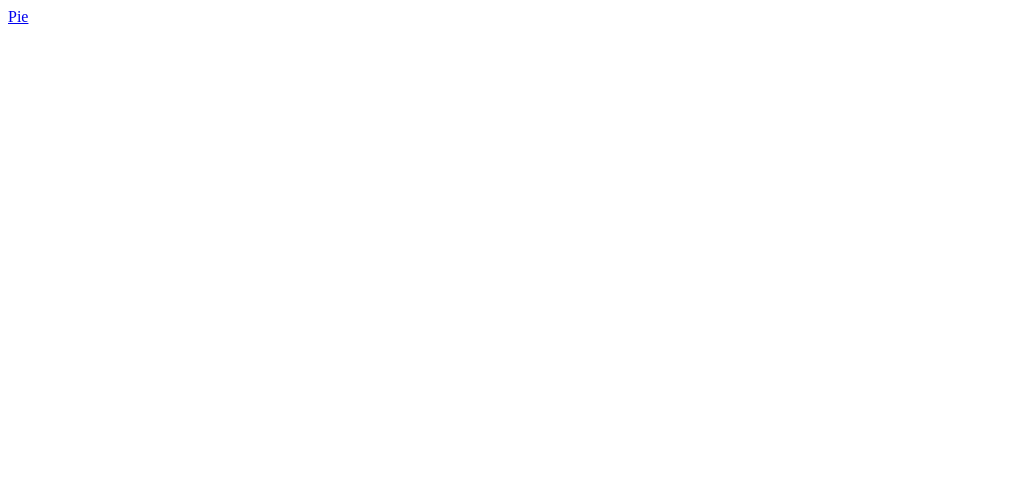
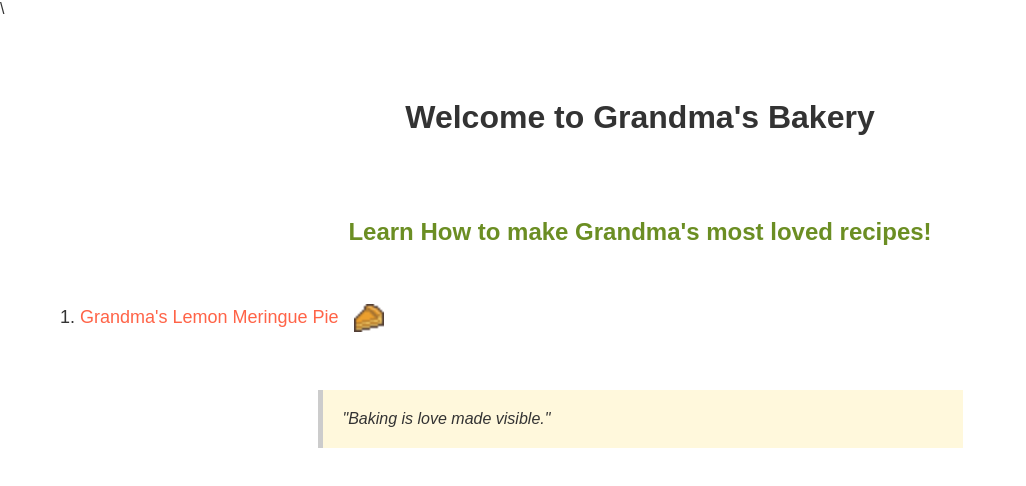
Before and after one commit to Nhtoi/Nhtoi.github.io, a plain HTML site: page csc372-hw/hw2/index.html in a window 1280 px wide. Shown: the whole page, without its empty margins (0-1026 px from the left). Drawn offline with Linux system fonts and the light colour scheme.

Commit message:
Finished Hw2

```diff
--- a/csc372-hw/hw2/index.css
+++ b/csc372-hw/hw2/index.css
@@ -1,3 +1,63 @@
-body{
+body {
+    font-family: 'Arial', sans-serif;
+    background-color: white;
+    color: #333;
+    margin: 0;
+    padding: 0;
+}
 
+h1 {
+    text-align: center;
+    background-color: white;
+    padding: 20px;
+    border-radius: 8px;
+    display: inline-block;
 }
+
+.h1-container{
+    text-align: center;
+}
+
+h2 {
+    text-align: center;
+    color: #6b8e23;
+}
+
+div {
+    margin: 20px;
+    padding: 20px;
+    background-color: #fff;
+}
+
+ol {
+    padding-left: 40px;
+    font-size: 18px;
+}
+
+li {
+    margin-bottom: 10px;
+}
+
+a {
+    text-decoration: none;
+    color: #ff6347;
+}
+
+a:hover {
+    color: #4682b4;
+}
+
+img {
+    width: 30px;
+    vertical-align: middle;
+    margin-left: 10px;
+}
+
+blockquote {
+    margin: 20px auto;
+    padding: 20px;
+    font-style: italic;
+    background-color: #fff8dc;
+    border-left: 5px solid #ccc;
+    max-width: 600px;
+}
--- a/csc372-hw/hw2/index.html
+++ b/csc372-hw/hw2/index.html
@@ -1,4 +1,4 @@
-<!DOCTYPE html>
+\<!DOCTYPE html>
 <html lang="en">
 <head>
     <link rel="stylesheet" href="index.css">
@@ -6,15 +6,21 @@
     <meta name="viewport" content="width=device-width, initial-scale=1.0">
     <title>Index</title>
 </head>
-<!--=
-Pie Recipe Page:
-The second part is to recreate a specific web page of a recipe for lemon meringue pie, pie.html. Unlike index.html,
-this page must exactly match the appearance specified in this document.
-You must match in appearance the pie web page shown on the next page of this document. The width of the
-screenshot below is based on a browser window width of 1024px; if your screen is a different size, the width of your
-page may not exactly match. Any line breaks shown are done automatically by the browser, except ones that are
-clearly much narrower than the page width, such as the line "One 9-inch pie":-->
+
 <body>
-    <a href="pie.html">Pie</a>
+    <div class="h1-container">
+    <h1>Welcome to Grandma's Bakery</h1>
+    </div>
+    <h2>Learn How to make Grandma's most loved recipes!</h2>
+    <div>
+        <ol>
+            <li><a href="pie.html">Grandma's Lemon Meringue Pie</a> <img src="assets/pie_icon.gif"></li>
+        </ol>
+    </div>
+
+    <blockquote>
+        "Baking is love made visible."
+    </blockquote>
+
 </body>
 </html>
--- a/csc372-hw/hw2/recipe.css
+++ b/csc372-hw/hw2/recipe.css
@@ -3,23 +3,30 @@ body{
     font-family: Georgia, 'Times New Roman', Times, serif;
     color: #404040 ;
     font-size: 11pt;
+    /* Background Image repeating silverware */
+    background-image: url("assets/silverware.jpg");
 }
 
 h1, h2, h3, h4, h5, h6{
     text-decoration: underline;
     color: #A4A400;
-    background-color: #F0F0F0 ;
+    background-color: #F0F0F0;
     font-family: 'Lucida Sans', 'Lucida Sans Regular', 'Lucida Grande', 'Lucida Sans Unicode', Geneva, Verdana, sans-serif;
     text-align: left;
     font-size: 11pt;
-
+   /* Tight Heading Background */
+    display: inline-block;
 
 }
 
+.h1-container {
+    text-align: center;
+}
+
 h1{
-    text-align: center;
     font-size: 22pt;
     font-weight: bold;
+    display: inline-block;
 }
 
 a{
@@ -34,6 +41,10 @@ a{
 text-decoration: underline;
 }
 
+.bold{
+    font-weight: bold;
+}
+
 .user-comments{
     background-color:#FFFFA8;
     font-style: italic;
```
Also changed, not shown: csc372-hw/hw2/pie.html (+14 -20 lines), csc372-hw/hw2/assets/pie_icon.gif (added), csc372-hw/hw2/assets/silverware.jpg (added).
